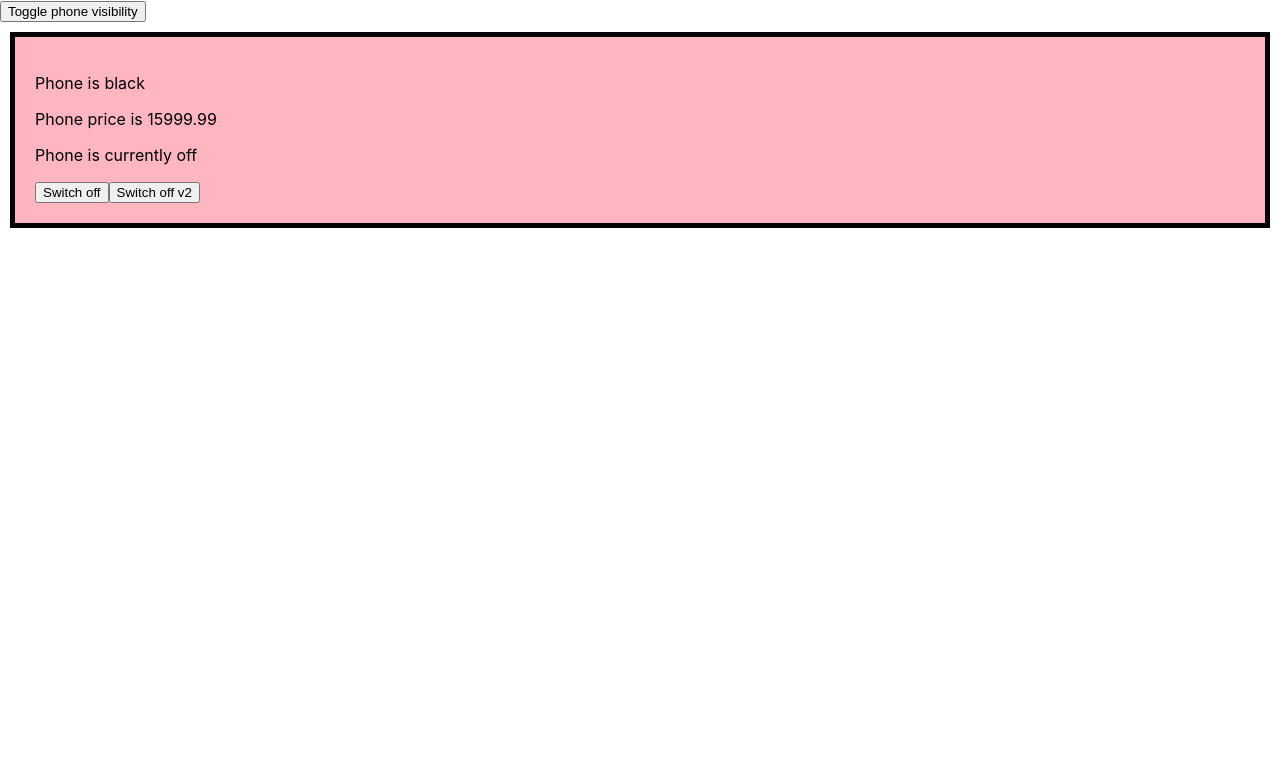
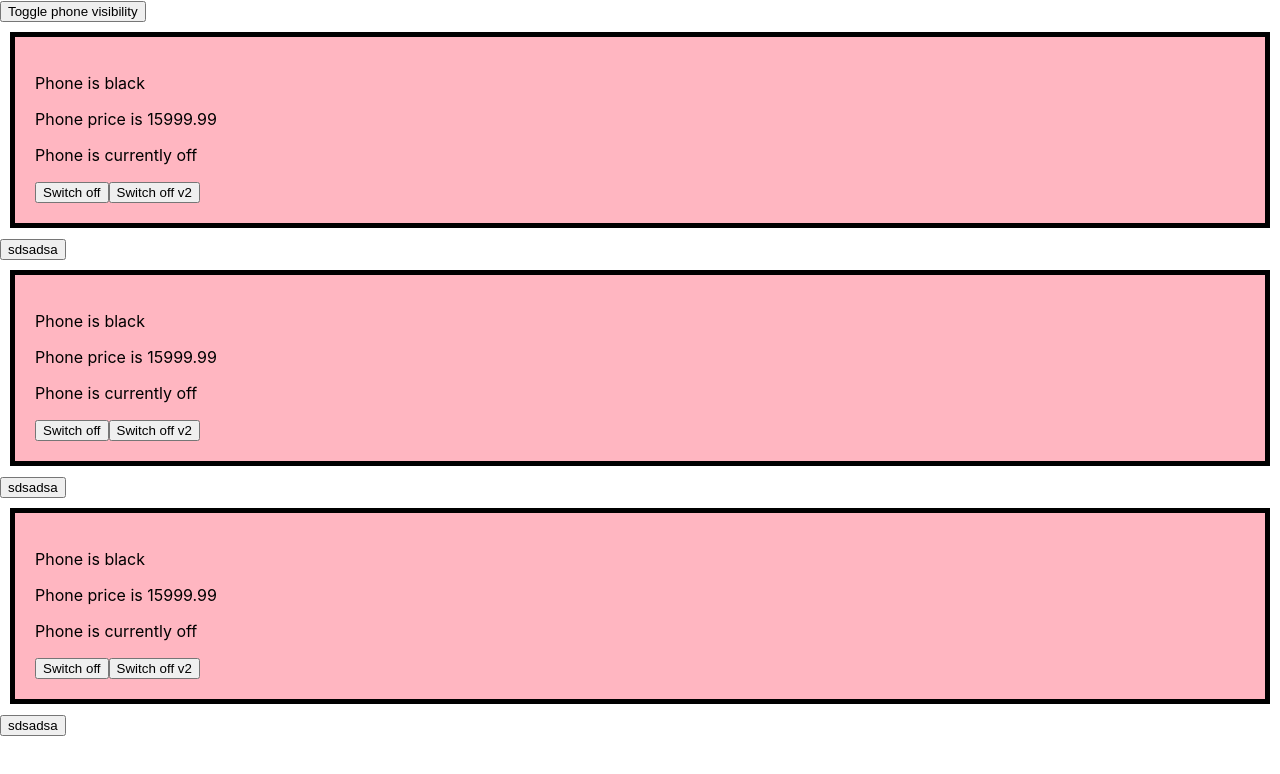
Before and after one commit to fc-fullstack-courses/pfe-2023-1-react-lessons, a React (Create React App) app: page / in a window 1280 px wide. Shown: the top 774 px of the page. Built offline with nearby package versions, Linux system fonts and the light colour scheme.

Commit message:
Add multiple component rendering examples

```diff
--- a/src/App.js
+++ b/src/App.js
@@ -19,14 +19,38 @@ class App extends Component {
 
   render() {
     const { isPhoneShown } = this.state;
+
+    const elems = (
+      <>
+        <Phone color="black" price={15999.99} />
+        <button>sdsadsa</button>
+      </>
+    );
+
     return (
       <>
         <button onClick={this.handleVisibility}>Toggle phone visibility</button>
         {/* {isPhoneShown ? <Phone color="black" price={15999.99} /> : null} */}
-        {isPhoneShown && <Phone color="black" price={15999.99} />}
+        {isPhoneShown && (
+          <>
+            <Phone color="black" price={15999.99} />
+            <button>sdsadsa</button>
+          </>
+        )}
+        {isPhoneShown && elems}
+        {isPhoneShown && <OtherComponent />}
       </>
     );
   }
 }
 
+function OtherComponent() {
+  return (
+    <>
+      <Phone color="black" price={15999.99} />
+      <button>sdsadsa</button>
+    </>
+  );
+}
+
 export default App;
```
